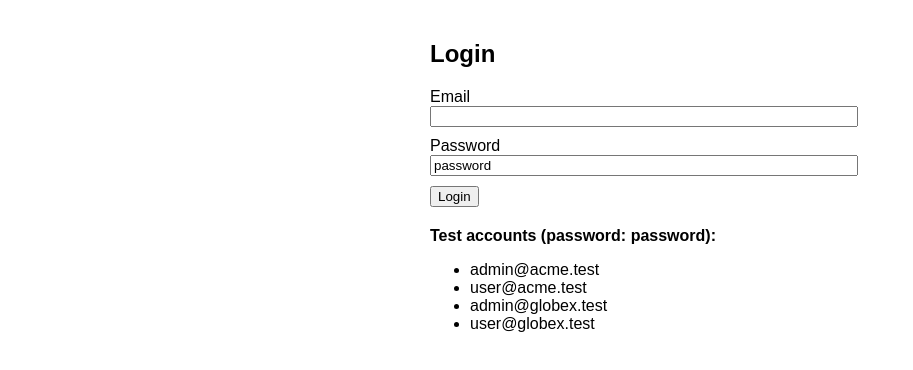
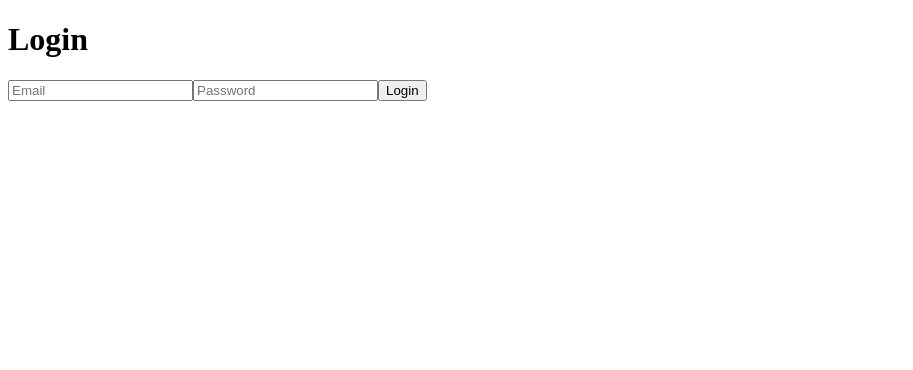
Before and after one commit to 09022004/notes-saas, a Next.js app: page /login in a window 1280 px wide. Shown: the top 370 px of the page, without its empty margins (0-913 px from the left). Built offline with nearby package versions, Linux system fonts and the light colour scheme.

Commit message:
initial notes-saas

```diff
--- /dev/null
+++ b/app/layout.js
@@ -0,0 +1,14 @@
+export const metadata = {
+  title: "Notes SaaS",
+  description: "Multi-tenant notes application",
+};
+
+export default function RootLayout({ children }) {
+  return (
+    <html lang="en">
+      <body>
+        {children}
+      </body>
+    </html>
+  );
+}
--- a/app/login/page.js
+++ b/app/login/page.js
@@ -1,54 +1,38 @@
-// pages/login.js
-import { useState } from 'react';
-import { useRouter } from 'next/router';
+"use client"; // 👈 required for hooks
+
+import { useState } from "react";
+import { useRouter } from "next/navigation"; // 👈 instead of next/router
 
 export default function Login() {
-  const [email, setEmail] = useState('');
-  const [password, setPassword] = useState('password'); // default password
-  const [err, setErr] = useState('');
+  const [email, setEmail] = useState("");
+  const [password, setPassword] = useState("");
   const router = useRouter();
 
-  async function handleSubmit(e) {
+  const handleSubmit = (e) => {
     e.preventDefault();
-    setErr('');
-    const res = await fetch('/api/auth/login', {
-      method: 'POST',
-      headers: { 'Content-Type': 'application/json' },
-      body: JSON.stringify({ email, password })
-    });
-    const data = await res.json();
-    if (!res.ok) {
-      setErr(data.error || 'Login failed');
-      return;
-    }
-    localStorage.setItem('token', data.token);
-    router.push('/notes');
-  }
+    // TODO: Add your login logic here
+    console.log("Logging in with:", email, password);
+    router.push("/notes"); // navigate after login
+  };
 
   return (
-    <div style={{ maxWidth: 420, margin: '40px auto', fontFamily: 'Arial' }}>
-      <h2>Login</h2>
+    <main>
+      <h1>Login</h1>
       <form onSubmit={handleSubmit}>
-        <div>
-          <label>Email</label><br/>
-          <input value={email} onChange={e=>setEmail(e.target.value)} style={{width:'100%'}} />
-        </div>
-        <div style={{marginTop:10}}>
-          <label>Password</label><br/>
-          <input value={password} onChange={e=>setPassword(e.target.value)} style={{width:'100%'}} />
-        </div>
-        <button style={{marginTop:10}} type="submit">Login</button>
-        {err && <p style={{color:'red'}}>{err}</p>}
+        <input
+          type="email"
+          placeholder="Email"
+          value={email}
+          onChange={(e) => setEmail(e.target.value)}
+        />
+        <input
+          type="password"
+          placeholder="Password"
+          value={password}
+          onChange={(e) => setPassword(e.target.value)}
+        />
+        <button type="submit">Login</button>
       </form>
-      <div style={{marginTop:20}}>
-        <b>Test accounts (password: password):</b>
-        <ul>
-          <li>admin@acme.test</li>
-          <li>user@acme.test</li>
-          <li>admin@globex.test</li>
-          <li>user@globex.test</li>
-        </ul>
-      </div>
-    </div>
+    </main>
   );
 }
```
Also changed, not shown: app/notes/page.js (+26 -81 lines).
